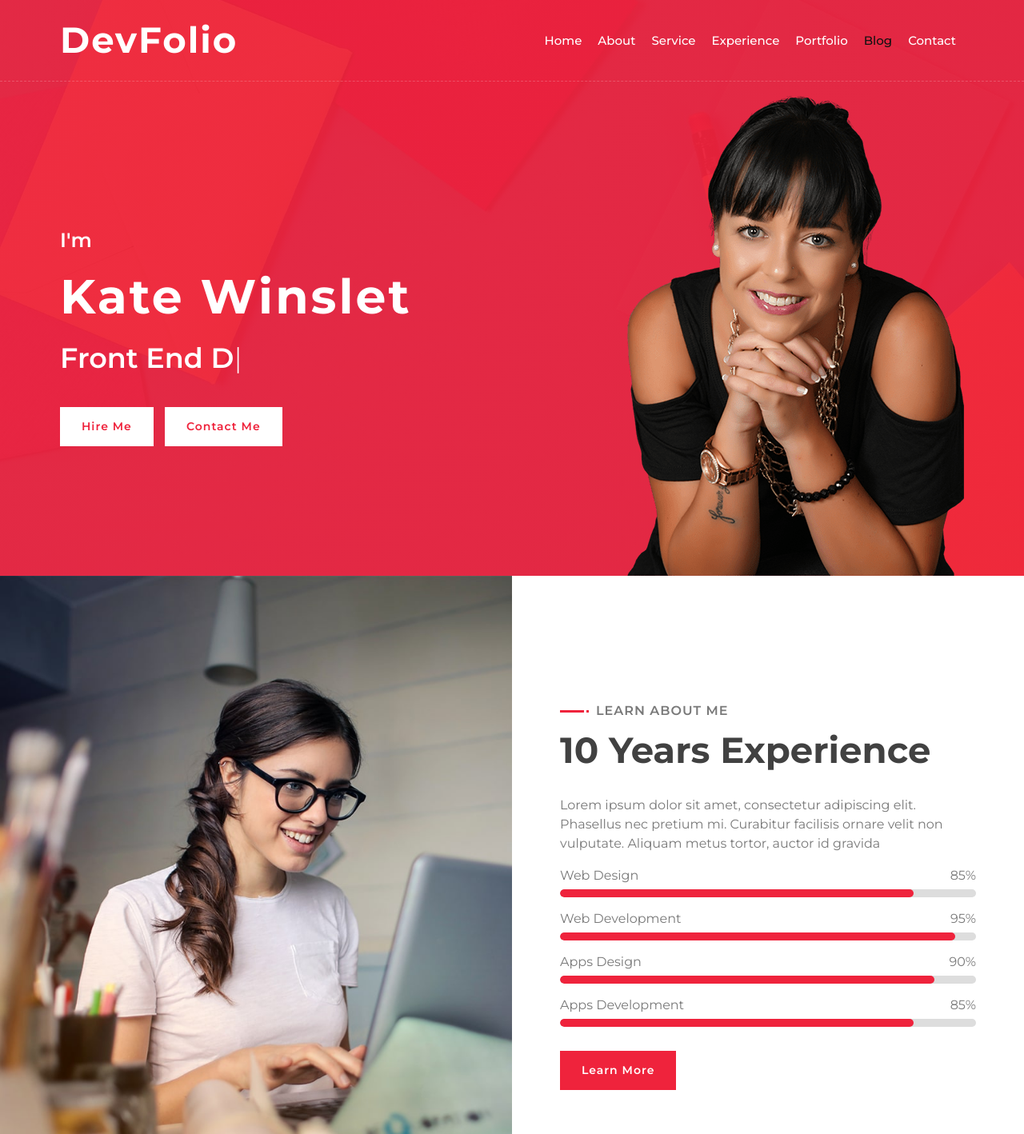
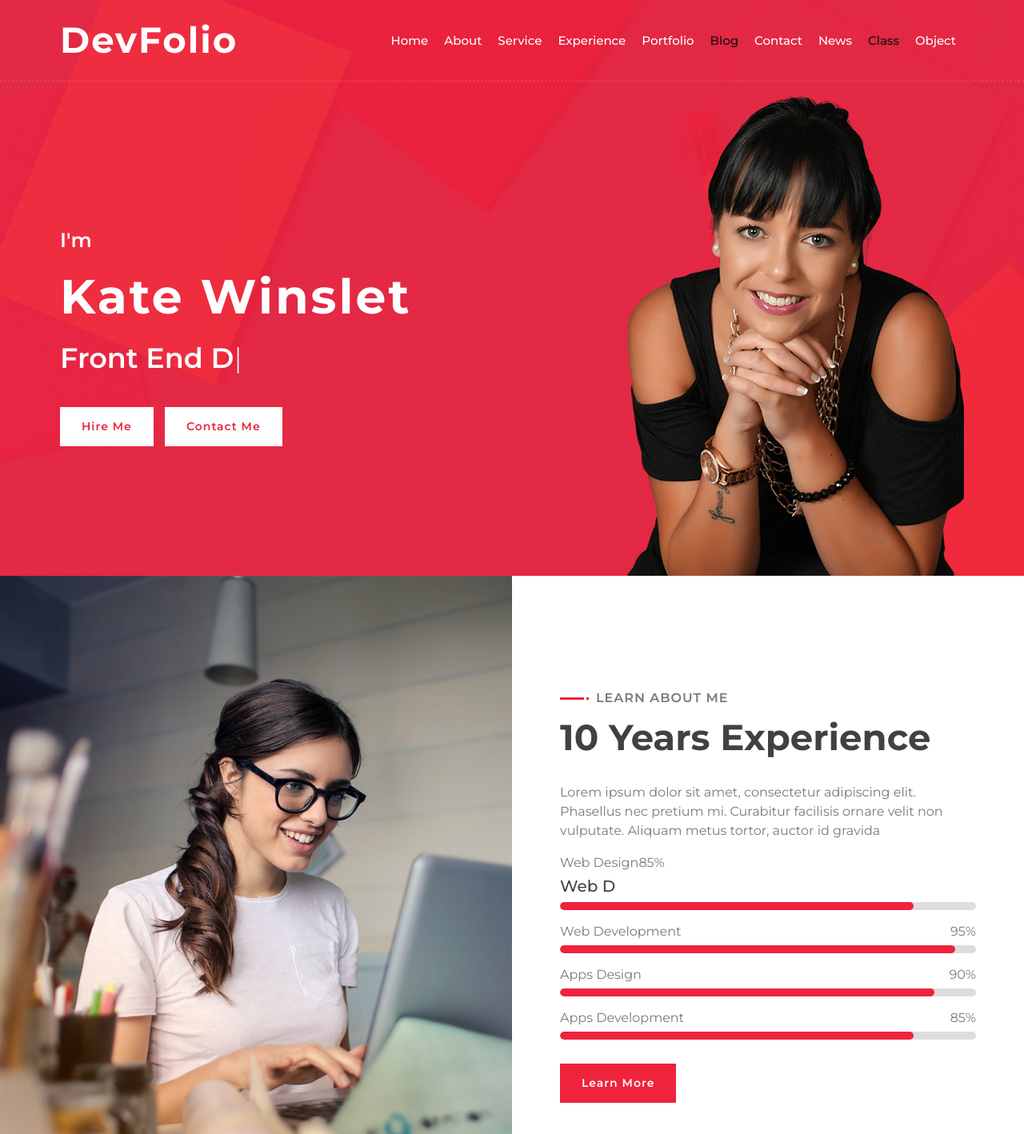
Before and after one commit to CodeHiestIndia/Hactoberfest2021, a plain HTML site: page index.html in a window 1280 px wide. Shown: the top 1418 px of the page at 80% size. Drawn offline with nearby package versions, Linux system fonts and the light colour scheme.

Commit message:
Update index.html

```diff
--- a/index.html
+++ b/index.html
@@ -42,6 +42,9 @@
                         <a href="#portfolio" class="nav-item nav-link">Portfolio</a>
                         <a href="#blog" class="nav-item nav-link">Blog</a>
                         <a href="#contact" class="nav-item nav-link">Contact</a>
+                        <a href="#portfolio" class="nav-item nav-link">News</a>
+                        <a href="#blog" class="nav-item nav-link">Class</a>
+                        <a href="#contact" class="nav-item nav-link">Object</a>
                     </div>
                 </div>
             </div>
@@ -101,6 +104,7 @@
                             <div class="skills">
                                 <div class="skill-name">
                                     <p>Web Design</p><p>85%</p>
+                                    <h5>Web D</h5>
                                 </div>
                                 <div class="progress">
                                     <div class="progress-bar" role="progressbar" aria-valuenow="85" aria-valuemin="0" aria-valuemax="100"></div>
```
